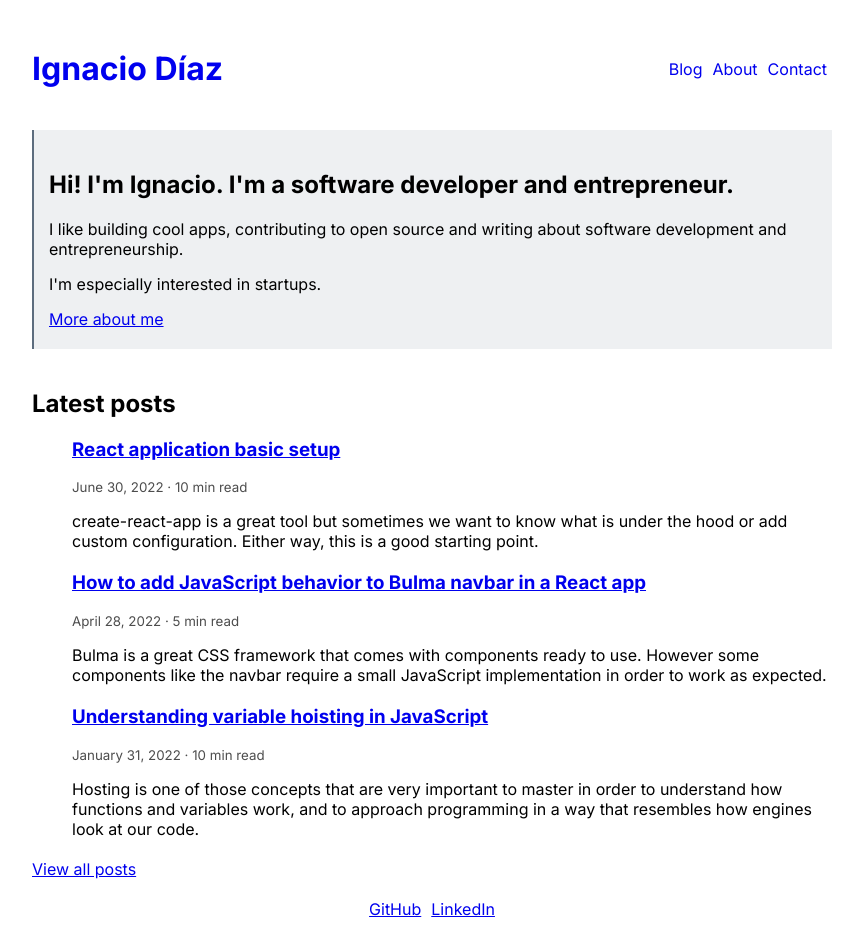
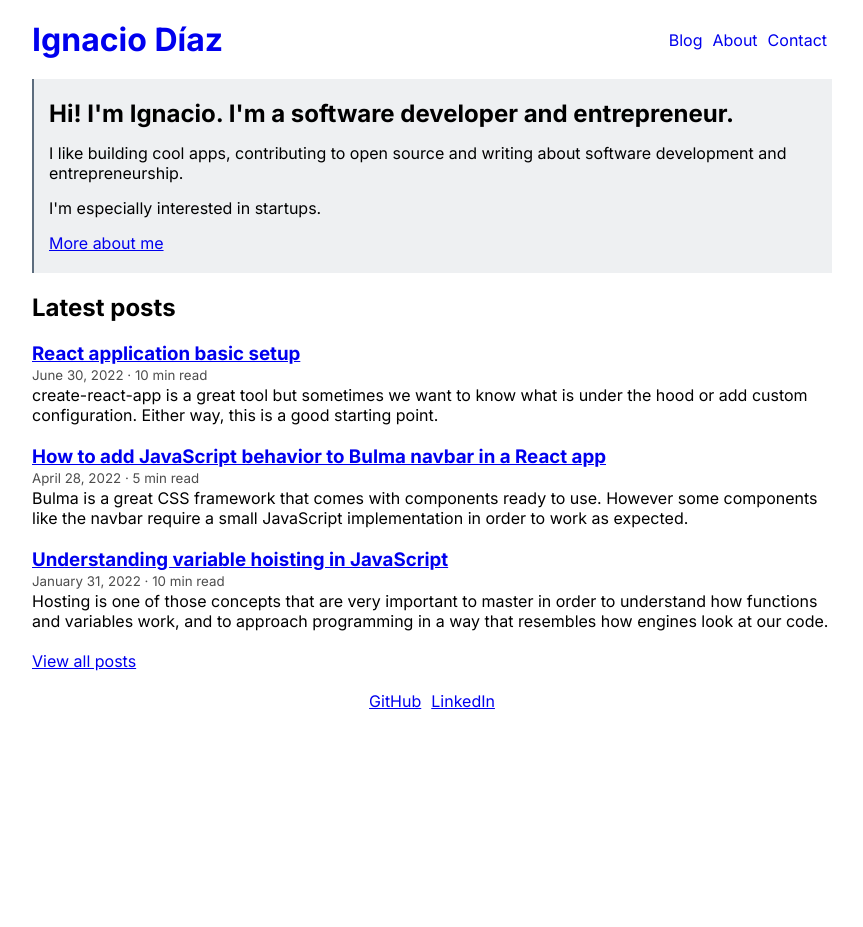
Before and after one commit to ignaciodiazb/blog, a Next.js app: page / in a window 1280 px wide. Shown: the whole page, without its empty margins (208-1071 px from the left). After the commit the page ends 800 px from the top, so only its background shows below. Built offline with nearby package versions, Linux system fonts and the light colour scheme.

Commit message:
Added global styles to home page layout

```diff
--- a/src/app/globals.css
+++ b/src/app/globals.css
@@ -3,8 +3,8 @@
   padding: 0;
   margin: 0;
 }
-
 body,
 html {
   max-width: 100vw;
+  font-size: 16px;
 }
--- a/src/app/layout.tsx
+++ b/src/app/layout.tsx
@@ -2,6 +2,7 @@ import Link from "next/link";
 import type { Metadata } from "next";
 import { Inter } from "next/font/google";
 
+import "./globals.css";
 import "./layout.css";
 
 const inter = Inter({ subsets: ["latin"] });
```
Also changed, not shown: src/app/page.module.css (deleted, +0 -7 lines).
